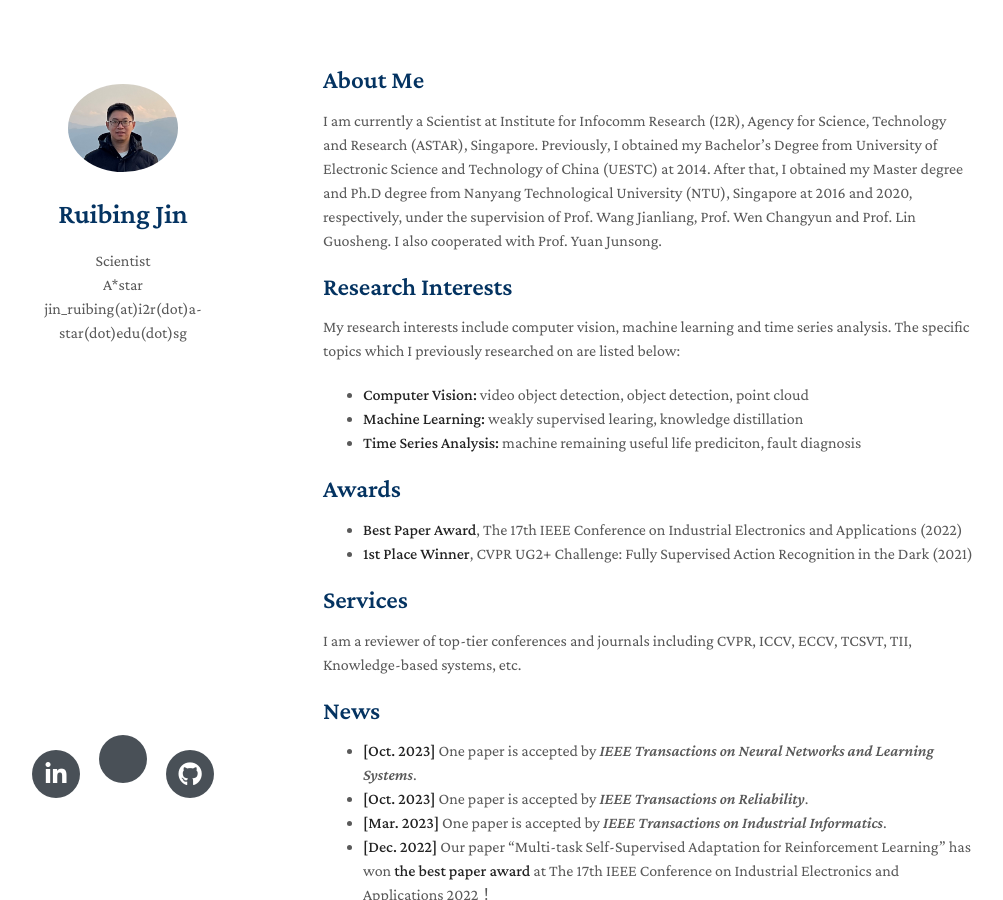
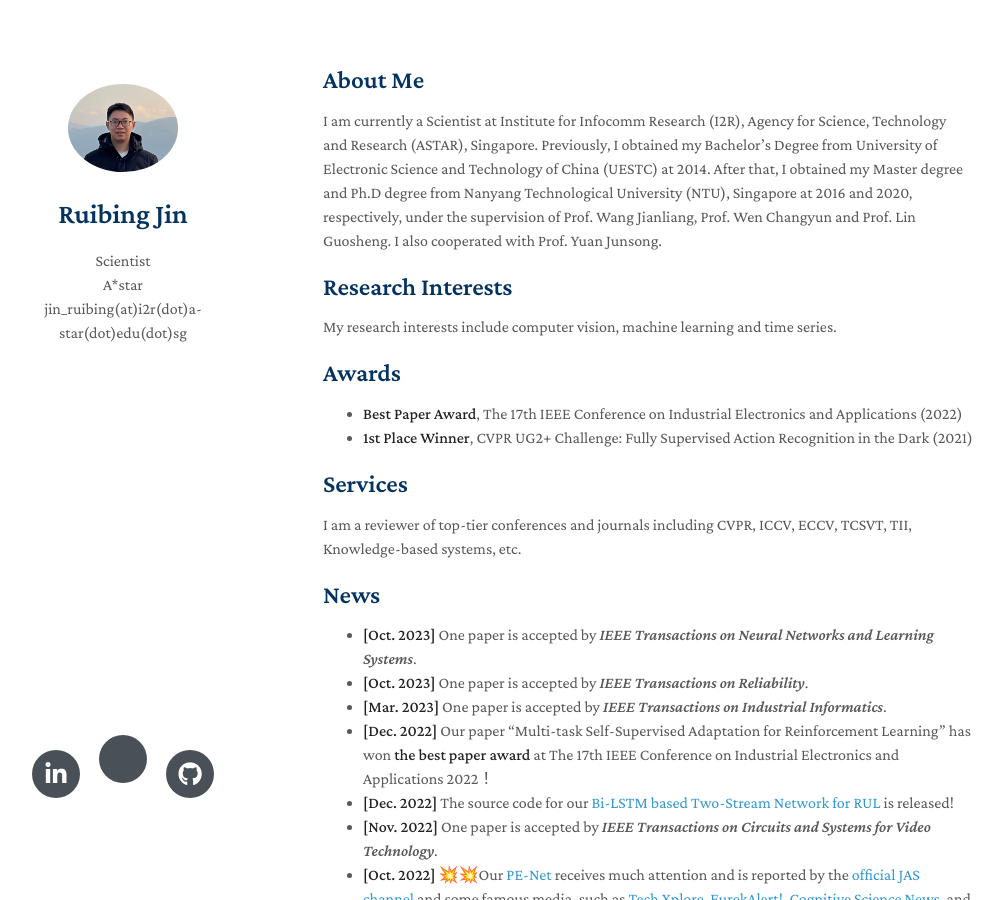
Before and after one commit to ruibing-jin/ruibing-jin.github.io, a Jekyll site: the page built from index.md, in a window 1280 px wide and 900 px high. Shown: the whole window, without its empty margins (147-1150 px from the left). Built offline with Jekyll 4.4.1, drawn with Linux system fonts in a browser that asks for light colours; nearby versions of some CDN libraries; a style sheet for code colours, icons or effects is not loaded; our own code applies the rules of GitHub Pages for plain Markdown files.

Commit message:
Update index.md

```diff
--- a/index.md
+++ b/index.md
@@ -6,10 +6,7 @@ layout: homepage
 I am currently a Scientist at Institute for Infocomm Research (I2R), Agency for Science, Technology and Research (ASTAR), Singapore. Previously, I obtained my Bachelor’s Degree from University of Electronic Science and Technology of China (UESTC) at 2014. After that, I obtained my Master degree and Ph.D degree from Nanyang Technological University (NTU), Singapore at 2016 and 2020, respectively, under the supervision of Prof. Wang Jianliang, Prof. Wen Changyun and Prof. Lin Guosheng. I also cooperated with Prof. Yuan Junsong.
 
 ## Research Interests
-My research interests include computer vision, machine learning and time series analysis. The specific topics which I previously researched on are listed below:
-- **Computer Vision:** video object detection, object detection, point cloud
-- **Machine Learning:** weakly supervised learing, knowledge distillation
-- **Time Series Analysis:** machine remaining useful life prediciton, fault diagnosis
+My research interests include computer vision, machine learning and time series.
 
 ## Awards
 - **Best Paper Award**, The 17th IEEE Conference on Industrial Electronics and Applications (2022)
```
